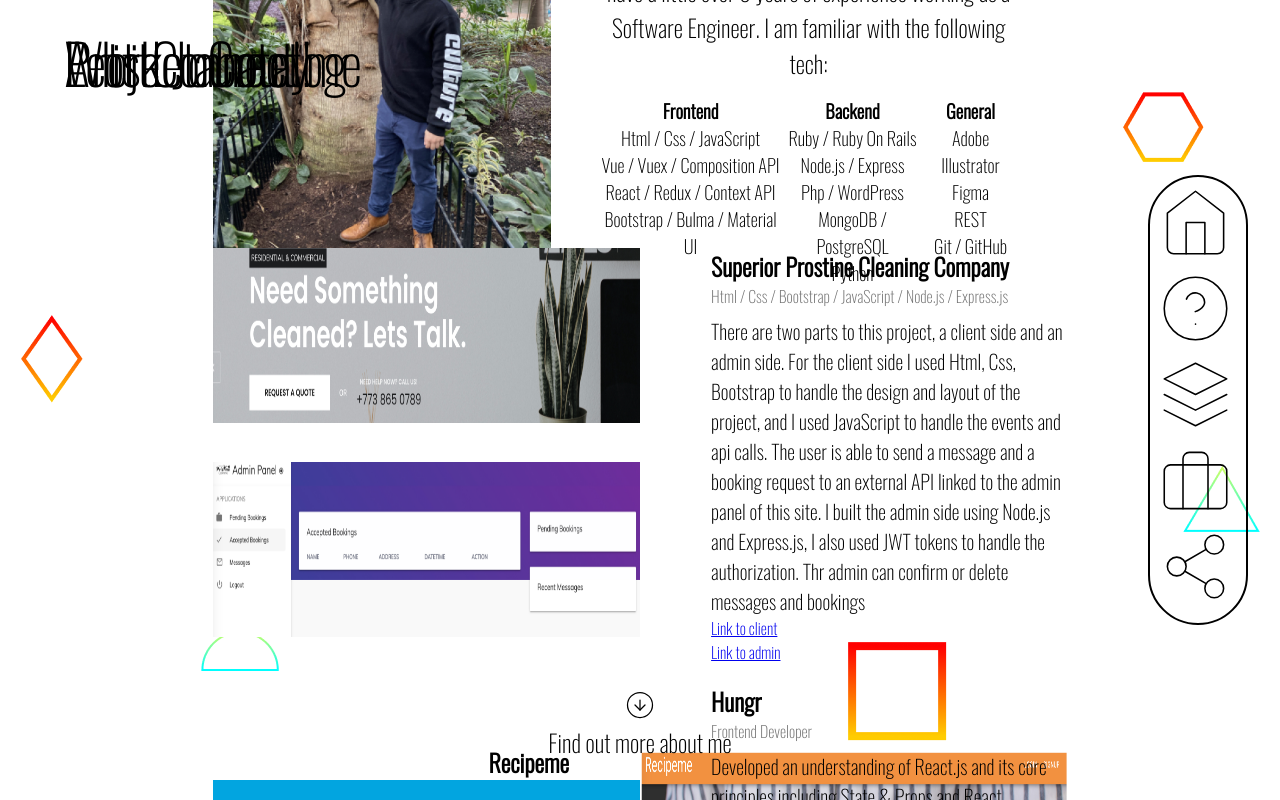
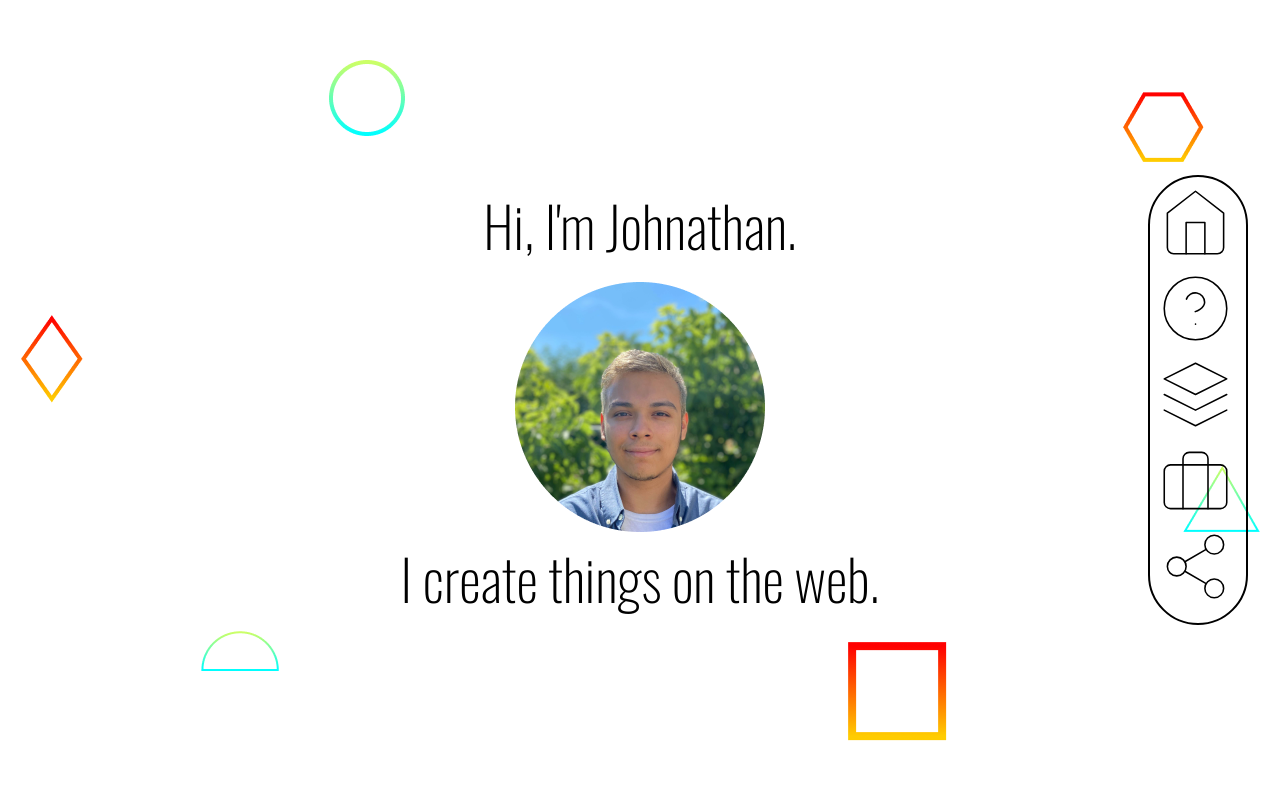
Before and after one commit to Jguz17/portfolio_v2, a React (Create React App) app: page / in a window 1280 px wide. Shown: the top 800 px of the page. Built offline with nearby package versions, Linux system fonts and the light colour scheme.

Commit message:
Added links

```diff
--- a/package.json
+++ b/package.json
@@ -10,6 +10,7 @@
     "react": "^17.0.1",
     "react-dom": "^17.0.1",
     "react-feather": "^2.0.9",
+    "react-router-dom": "^5.2.0",
     "react-scripts": "4.0.1",
     "web-vitals": "^0.2.4"
   },
--- a/src/App.js
+++ b/src/App.js
@@ -7,6 +7,10 @@
 import FifthSection from './components/FifthSection'
 import Arrow from './components/layout/Arrow'
 import Nav from './components/layout/Nav'
+import { BrowserRouter as Router,
+  Switch,
+  Route
+} from 'react-router-dom'
 
 const App = () => {
   return (
@@ -14,12 +18,14 @@
       <Grid item md={2}/>
       <Grid container item md={8}>
         <Grid container item xs={12} id="section-container">
-          <FirstSection/>
-          <SecondSection/>
-          <ThirdSection/>
-          <FourthSection/>
-          <FifthSection/>
-          <Arrow/>
+            <Switch>
+              <Route path='/about-me' component={SecondSection}/>
+              <Route path='/project-catalog' component={ThirdSection}/>
+              <Route path='/work-journey' component={FourthSection}/>
+              <Route path='/connect' component={FifthSection}/>
+              <Route path='/' component={FirstSection}/>
+            </Switch>
+          {/* <Arrow /> */}
           <Nav/>
         </Grid>
       </Grid>
--- a/src/components/layout/Nav.js
+++ b/src/components/layout/Nav.js
@@ -1,14 +1,16 @@
 import React from 'react'
 import { Home, HelpCircle, Layers, Briefcase, Share2 } from 'react-feather';
+import { Link } from 'react-router-dom'
+
 
 const Nav = () => {
 
     const desktop = <div className="desktop-nav">
-        <Home class="icon" stroke-width=".5" width="75" height="75"/>
-        <HelpCircle class="icon" stroke-width=".5" width="75" height="75"/>
-        <Layers class="icon" stroke-width=".5" width="75" height="75"/>
-        <Briefcase class="icon" stroke-width=".5" width="75" height="75"/>
-        <Share2 class="icon" stroke-width=".5" width="75" height="75"/>
+        <Link to="/"><Home class="icon" stroke-width=".5" width="75" height="75"/></Link>
+        <Link to="/about-me"><HelpCircle class="icon" stroke-width=".5" width="75" height="75"/></Link>
+        <Link to="/project-catalog"><Layers class="icon" stroke-width=".5" width="75" height="75"/></Link>
+        <Link to="/work-journey"><Briefcase class="icon" stroke-width=".5" width="75" height="75"/></Link>
+        <Link to="/connect"><Share2 class="icon" stroke-width=".5" width="75" height="75"/></Link>
     </div>
 
     // const mobile = <div className="mobile-nav"><Home/></div>
--- a/src/index.js
+++ b/src/index.js
@@ -2,8 +2,11 @@
 import ReactDOM from 'react-dom';
 import App from './App';
 import './main.css'
+import { BrowserRouter } from 'react-router-dom'
 
 ReactDOM.render(
-    <App />,
+    <BrowserRouter>
+      <App />
+    </BrowserRouter>,
   document.getElementById('root')
 );
--- a/src/main.css
+++ b/src/main.css
@@ -38,6 +38,10 @@
 a,
 li {
     font-family: "oswald-extra-light";
+}
+
+a {
+    color: black;
 }
 
 li {
```
Also changed, not shown: 2 other files (tests, documents, lock files or other folders).
